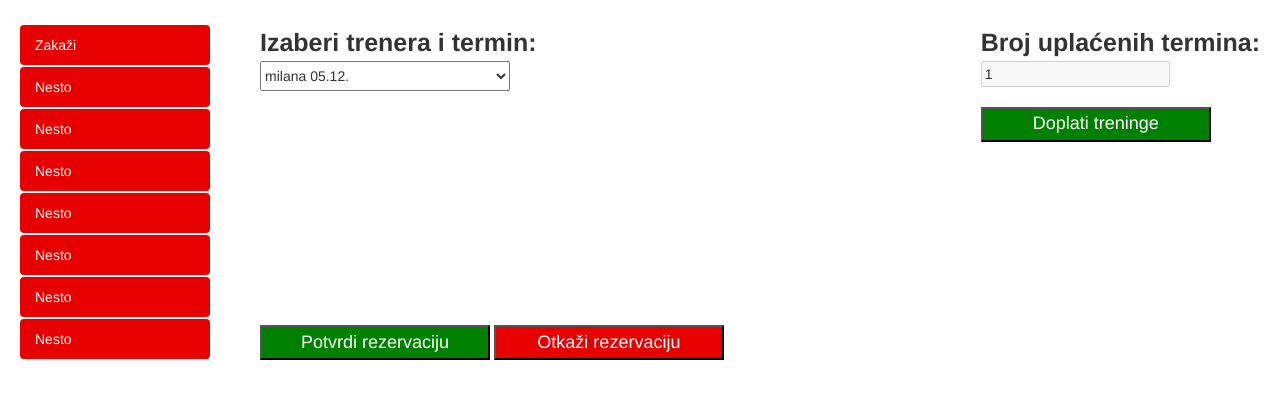
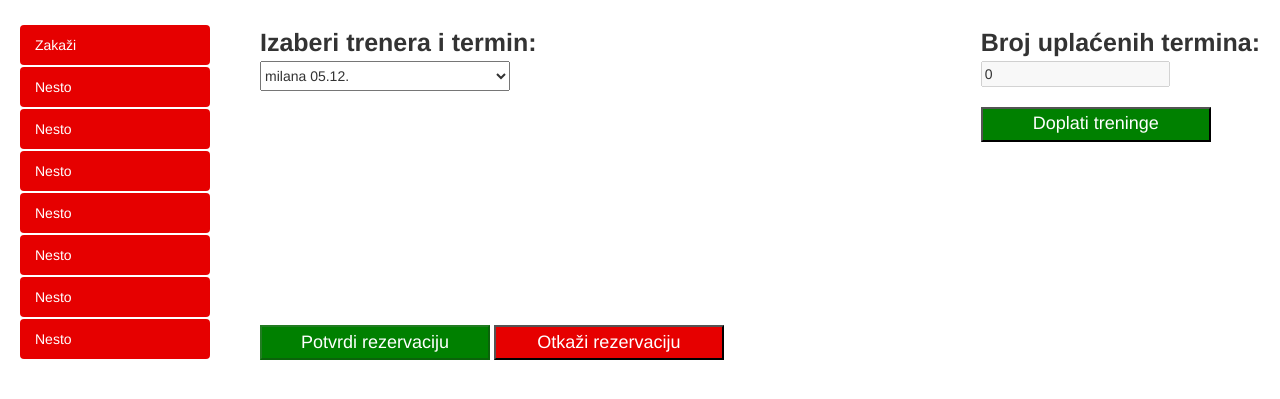
Before and after one commit to ivan-ristovic/sports-club, a PHP site: page /zakazivanje.php in a window 1280 px wide; the page is wider, and only the part inside the window is pictured. Shown: the part 130-529 px from the top of that part. Run offline with PHP 8.4, Linux system fonts and the light colour scheme; some libraries are stand-ins or nearby versions.

Commit message:
[Sajt] fix merge

```diff
--- a/sajt/baza.json
+++ b/sajt/baza.json
@@ -5,5 +5,5 @@
         "anja" : ["11.12."],
         "veca" : []
     },
-    "uplaceno": 1
+    "uplaceno": 0
 }
--- a/sajt/zakazivanje.php
+++ b/sajt/zakazivanje.php
@@ -142,13 +142,13 @@
 						<br><br><br><br><br>
 						<br><br><br><br><br><br><br><br><br><br>
 						<div class="dugme">
-                            <input class="input" type="submit" style="background-color: green; color: white" value="Potvrdi rezervaciju">
+                            <input class="input" id="sub" type="submit" style="background-color: green; color: white" value="Potvrdi rezervaciju">
 							<button style="background-color: #e60000; color: white;"> Otkaži rezervaciju </button>
 						</div>
 						<script type='text/javascript'>
                             var uplaceno = document.getElementById("uplaceno");
                             if (uplaceno.value <= 0)
-                                uplaceno.disabled = true;
+                                document.getElementById("sub").disabled = true;
 						</script>
 					</form>
 				</div>
```
